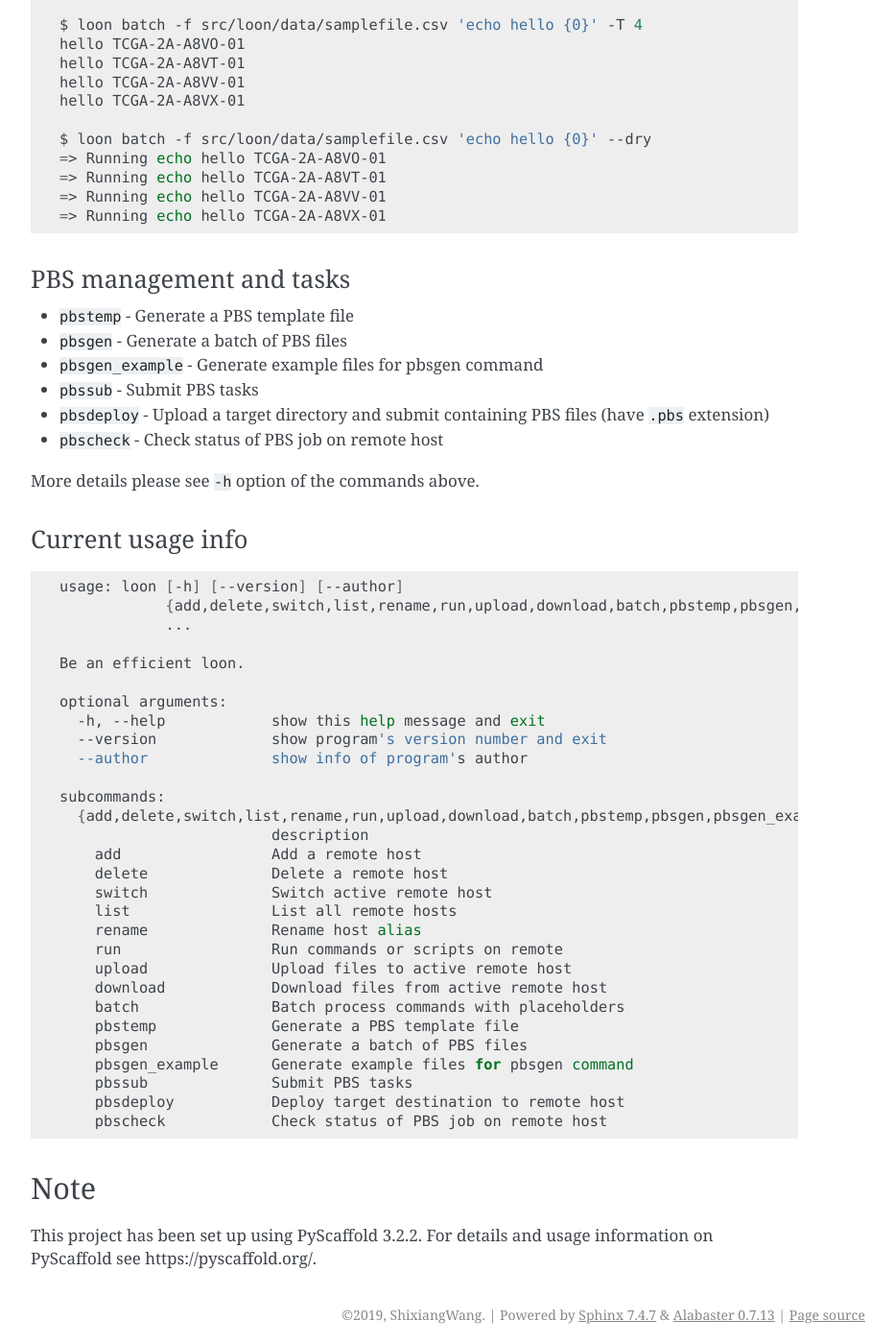
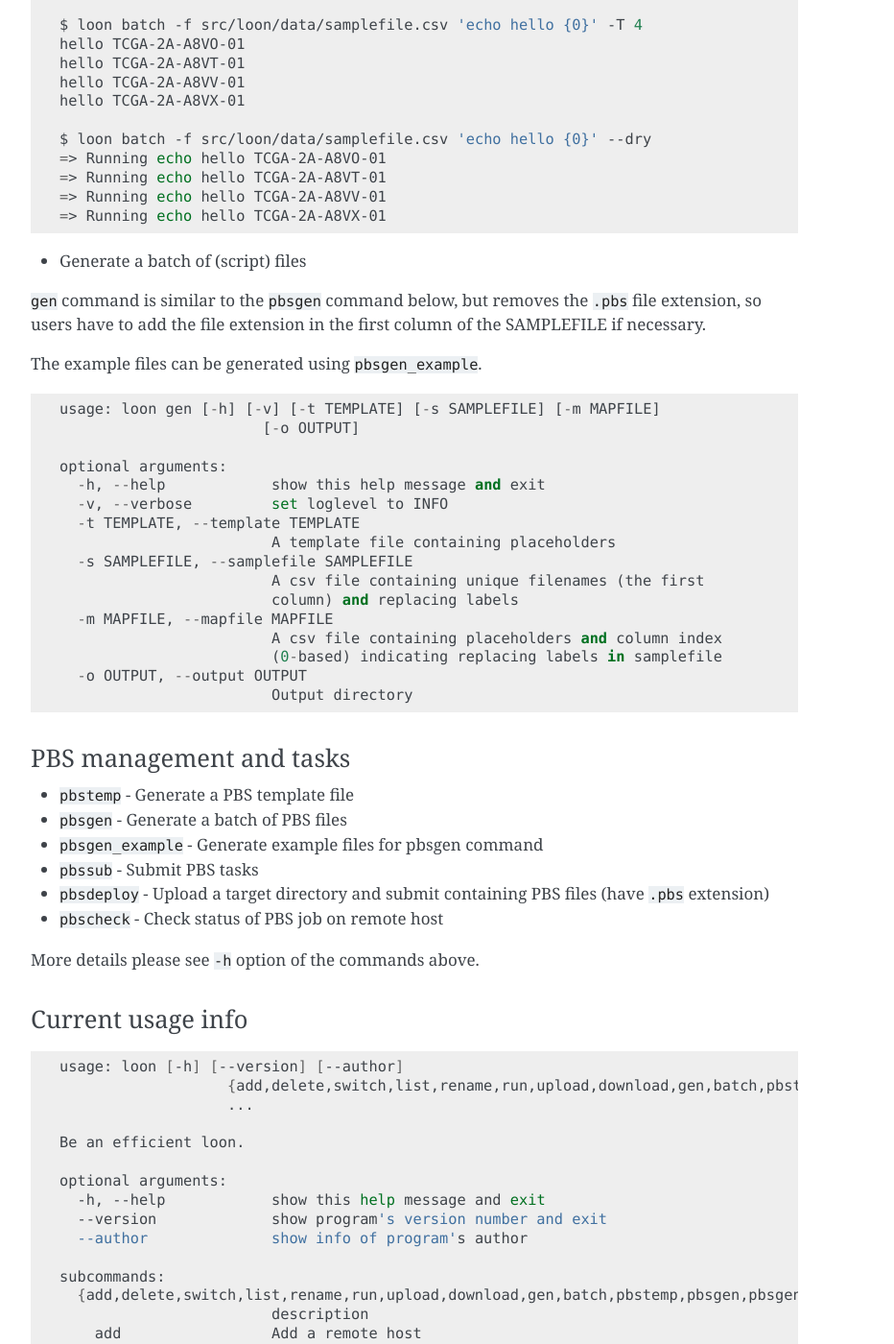
Before and after one commit to ShixiangWang/loon, a Sphinx documentation site: the page built from docs/README.md, in a window 1280 px wide and 1400 px high, scrolled down 4343 px. Shown: the whole window at 96% size, without its empty margins (338-1270 px from the left). Built offline with Sphinx 7.4.7, drawn with Linux system fonts in a browser that asks for light colours; some of the changed text lies outside the part shown.

````diff
--- a/docs/README.md
+++ b/docs/README.md
@@ -221,6 +221,32 @@ $ loon batch -f src/loon/data/samplefile.csv 'echo hello {0}' --dry
 => Running echo hello TCGA-2A-A8VX-01
 ```
 
+- Generate a batch of (script) files
+
+`gen` command is similar to the `pbsgen` command below, but removes the `.pbs` file extension,
+so users have to add the file extension in the first column of the SAMPLEFILE if necessary.
+
+The example files can be generated using `pbsgen_example`.
+
+```
+usage: loon gen [-h] [-v] [-t TEMPLATE] [-s SAMPLEFILE] [-m MAPFILE]
+                       [-o OUTPUT]
+
+optional arguments:
+  -h, --help            show this help message and exit
+  -v, --verbose         set loglevel to INFO
+  -t TEMPLATE, --template TEMPLATE
+                        A template file containing placeholders
+  -s SAMPLEFILE, --samplefile SAMPLEFILE
+                        A csv file containing unique filenames (the first
+                        column) and replacing labels
+  -m MAPFILE, --mapfile MAPFILE
+                        A csv file containing placeholders and column index
+                        (0-based) indicating replacing labels in samplefile
+  -o OUTPUT, --output OUTPUT
+                        Output directory
+```
+
 ### PBS management and tasks
 
 * `pbstemp` - Generate a PBS template file
@@ -236,8 +262,8 @@ More details please see `-h` option of the commands above.
 
 ```shell
 usage: loon [-h] [--version] [--author]
-            {add,delete,switch,list,rename,run,upload,download,batch,pbstemp,pbsgen,pbsgen_example,pbssub,pbsdeploy,pbscheck}
-            ...
+                   {add,delete,switch,list,rename,run,upload,download,gen,batch,pbstemp,pbsgen,pbsgen_example,pbssub,pbsdeploy,pbscheck}
+                   ...
 
 Be an efficient loon.
 
@@ -247,7 +273,7 @@ optional arguments:
   --author              show info of program's author
 
 subcommands:
-  {add,delete,switch,list,rename,run,upload,download,batch,pbstemp,pbsgen,pbsgen_example,pbssub,pbsdeploy,pbscheck}
+  {add,delete,switch,list,rename,run,upload,download,gen,batch,pbstemp,pbsgen,pbsgen_example,pbssub,pbsdeploy,pbscheck}
                         description
     add                 Add a remote host
     delete              Delete a remote host
@@ -257,9 +283,10 @@ subcommands:
     run                 Run commands or scripts on remote
     upload              Upload files to active remote host
     download            Download files from active remote host
+    gen                 Generate a batch of (script) files
     batch               Batch process commands with placeholders
     pbstemp             Generate a PBS template file
-    pbsgen              Generate a batch of PBS files
+    pbsgen              Generate a batch of PBS files (with .pbs extension)
     pbsgen_example      Generate example files for pbsgen command
     pbssub              Submit PBS tasks
     pbsdeploy           Deploy target destination to remote host
--- a/src/loon/__init__.py
+++ b/src/loon/__init__.py
@@ -1,7 +1,7 @@
 # -*- coding: utf-8 -*-
 import os
 
-__version__ = "0.2.1"
+__version__ = "0.2.2"
 __author__ = "ShixiangWang"
 __copyright__ = "ShixiangWang"
 __license__ = "mit"
````
Also changed, not shown: README.md (+31 -4 lines), 2 other files.
